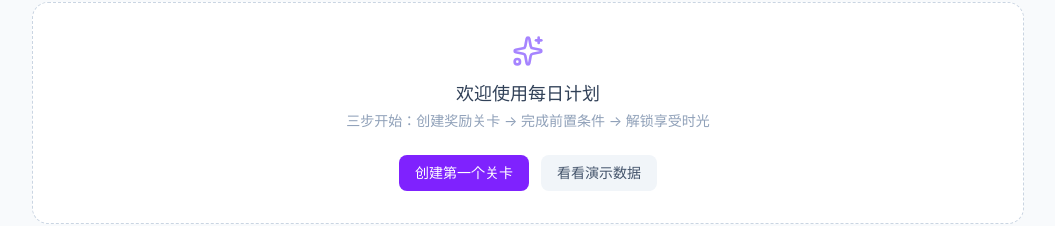
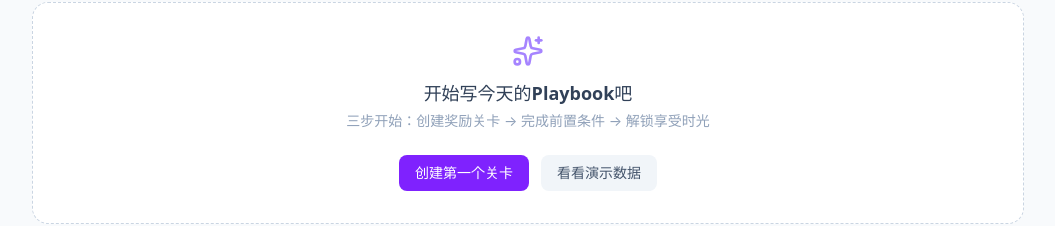
Before and after one commit to wannacyr/Shuaqi-management, a React (Vite) app in the folder client/: page /#/ in a window 1280 px wide. Shown: the part 167-393 px from the top of the page, without its empty margins (112-1167 px from the left). Built offline with nearby package versions, Linux system fonts and the light colour scheme.

Commit message:
copy: rename onboarding title to Playbook wording

```diff
--- a/client/src/pages/TodayView.jsx
+++ b/client/src/pages/TodayView.jsx
@@ -147,7 +147,7 @@ export function TodayView() {
       {!loading && normalPlans.length === 0 && (
         <div className="bg-white rounded-2xl border border-dashed border-slate-300 p-8 text-center">
           <Sparkles className="mx-auto text-violet-400 mb-3" size={32} />
-          <h3 className="text-lg font-bold text-slate-700 mb-1">欢迎使用每日计划</h3>
+          <h3 className="text-lg font-bold text-slate-700 mb-1">开始写今天的Playbook吧</h3>
           <p className="text-sm text-slate-400 mb-6">三步开始：创建奖励关卡 → 完成前置条件 → 解锁享受时光</p>
           <div className="flex justify-center gap-3">
             <button
```
